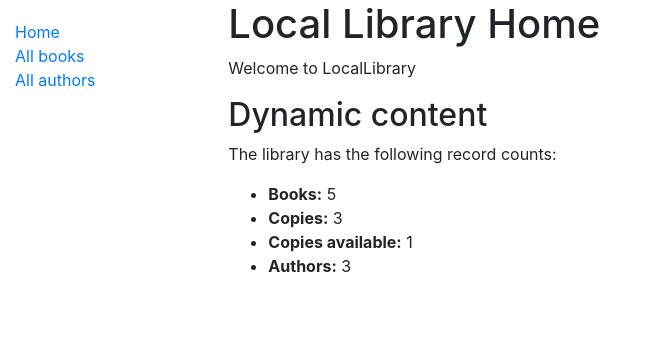
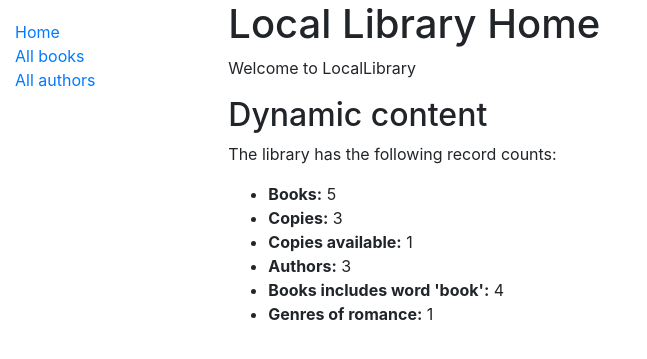
Before and after one commit to fancydevpro/locallibrary-django, a Django app: page /catalog/ in a window 1280 px wide. Shown: the top 359 px of the page, without its empty margins (0-647 px from the left). Run offline with Django 3.2, Linux system fonts and the light colour scheme; data comes from the database, SQL or seed files in the repository; some libraries are stand-ins or nearby versions.

Commit message:
add Book & Genre filter

```diff
--- a/catalog/templates/index.html
+++ b/catalog/templates/index.html
@@ -10,6 +10,8 @@
    <li><strong>Copies:</strong> {{ num_instances }} </li>
    <li><strong>Copies available:</strong> {{ num_instances_available }} </li>
    <li><strong>Authors:</strong> {{ num_authors }} </li>
+   <li><strong>Books includes word 'book':</strong> {{ num_books_includes_book }} </li>
+   <li><strong>Genres of romance:</strong> {{ num_genres_romance }} </li>
  </ul>
 {% endblock %}
 
--- a/catalog/views.py
+++ b/catalog/views.py
@@ -12,11 +12,16 @@ def index(request):
 
   num_authors = Author.objects.count()
 
+  num_books_includes_book = Book.objects.filter(title__icontains='book').count()
+  num_genres_romance = Genre.objects.filter(name__exact='romance').count()
+
   context = {
     'num_books': num_books,
     'num_instances': num_instances,
     'num_instances_available': num_instances_available,
     'num_authors': num_authors,
+    'num_books_includes_book': num_books_includes_book,
+    'num_genres_romance': num_genres_romance,
   }
 
   return render(request, 'index.html', context=context)
```
